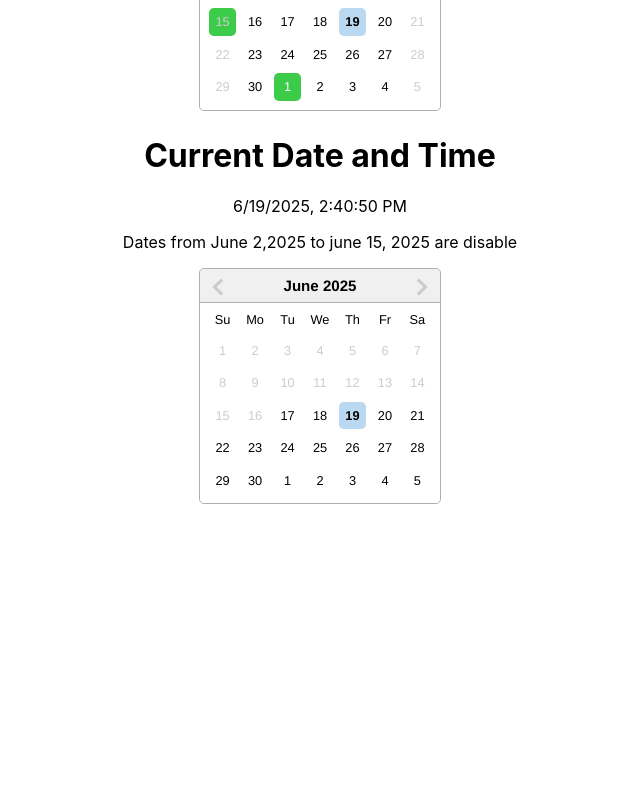
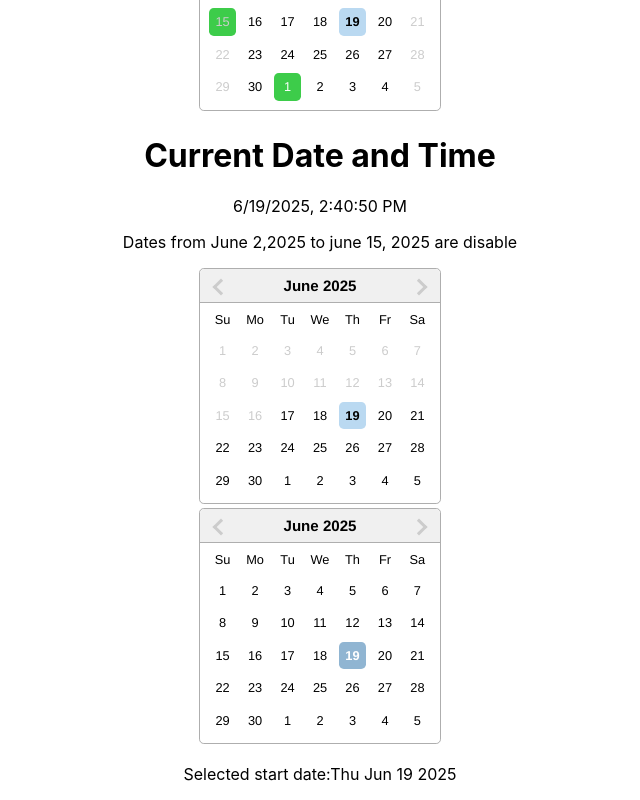
Before and after one commit to teja-reddy21/calendar, a React (Create React App) app: page / in a window 1280 px wide. Shown: the part 262-1062 px from the top of the page, without its empty margins (320-960 px from the left). Before the commit the page ends 800 px from the top, so only its background shows below. Built offline with nearby package versions, Linux system fonts and the light colour scheme.

Commit message:
range of selected data

```diff
--- a/src/App.js
+++ b/src/App.js
@@ -2,6 +2,8 @@
 import './App.css';
 import CurrentDate from './components/CurrentDate';
 import ReactDatePicker from './components/ReactDatePicker';
+import ReactDatePickerCustomRange from './components/ReactDatePickerCustomRange';
+
 import RestricDefineDates from './components/RestricDefineDates';
 
 function App() {
@@ -10,6 +12,7 @@ function App() {
       <ReactDatePicker/>
       <CurrentDate/>
       <RestricDefineDates/>
+      <ReactDatePickerCustomRange/>
     </div>
   );
 }
--- /dev/null
+++ b/src/components/ReactDatePickerCustomRange.jsx
@@ -0,0 +1,40 @@
+import React, { useEffect, useState } from 'react'
+import DatePicker from 'react-datepicker'
+import "react-datepicker/dist/react-datepicker.css";
+
+const ReactDatePickerCustomRange = () => {
+    const [dateRange,setDateRange]=useState("")
+    const [startDate,setStartDate]=useState(new Date)
+    const [endDate,setEndDate]=useState(null)
+
+    const onChange=(dates)=>{
+        const [start,end]=dates;
+        setStartDate(start)
+        setEndDate(end);
+    }
+
+    useEffect(()=>{if (startDate && endDate){
+      setDateRange(`Selected date range: ${startDate.toDateString()}-${endDate.toDateString()}`);
+    }else if(startDate){
+        setDateRange(`Selected start date:${startDate.toDateString()}`);
+    }else{
+        setDateRange("")
+    }
+}, [startDate,endDate])
+
+  return (
+    <div>
+      <DatePicker
+        selected={startDate}
+        onChange={onChange}
+        startDate={startDate}
+        endDate={endDate}
+        selectsRange
+        inline
+      />
+      <p>{dateRange}</p>
+    </div>
+  )
+}
+
+export default ReactDatePickerCustomRange
```
